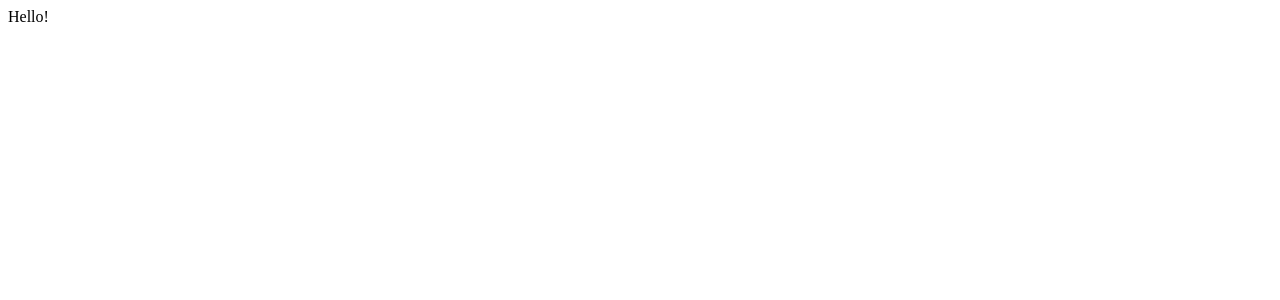
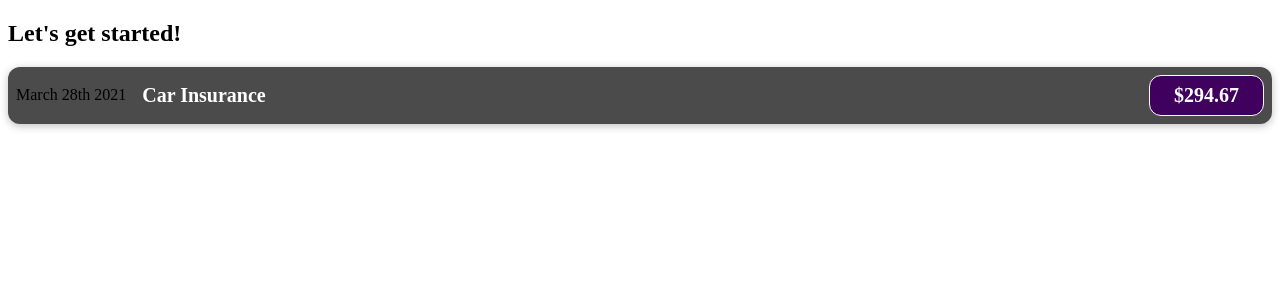
Before and after one commit to VinuBalagopalAP/Starting-With-React, a React (Create React App) app: page / in a window 1280 px wide. Shown: the top 300 px of the page. Built offline with nearby package versions, Linux system fonts and the light colour scheme.

Commit message:
ExpenseItem created

```diff
--- a/src/App.js
+++ b/src/App.js
@@ -1,5 +1,12 @@
+import ExpenseItem from "./components/ExpenseItem";
+
 function App() {
-  return <div>Hello!</div>;
+  return (
+    <div>
+      <h2>Let's get started!</h2>
+      <ExpenseItem></ExpenseItem>
+    </div>
+  );
 }
 
 export default App;
--- /dev/null
+++ b/src/components/ExpenseItem.css
@@ -0,0 +1,56 @@
+.expense-item {
+  display: flex;
+  justify-content: space-between;
+  align-items: center;
+  box-shadow: 0 2px 8px rgba(0, 0, 0, 0.25);
+  padding: 0.5rem;
+  margin: 1rem 0;
+  border-radius: 12px;
+  background-color: #4b4b4b;
+}
+
+.expense-item__description {
+  display: flex;
+  flex-direction: column;
+  gap: 1rem;
+  align-items: flex-end;
+  flex-flow: column-reverse;
+  justify-content: flex-start;
+  flex: 1;
+}
+
+.expense-item h2 {
+  color: #3a3a3a;
+  font-size: 1rem;
+  flex: 1;
+  margin: 0 1rem;
+  color: white;
+}
+
+.expense-item__price {
+  font-size: 1rem;
+  font-weight: bold;
+  color: white;
+  background-color: #40005d;
+  border: 1px solid white;
+  padding: 0.5rem;
+  border-radius: 12px;
+}
+
+@media (min-width: 580px) {
+  .expense-item__description {
+    flex-direction: row;
+    align-items: center;
+    justify-content: flex-start;
+    flex: 1;
+  }
+
+  .expense-item__description h2 {
+    font-size: 1.25rem;
+  }
+
+  .expense-item__price {
+    font-size: 1.25rem;
+    padding: 0.5rem 1.5rem;
+  }
+}
--- /dev/null
+++ b/src/components/ExpenseItem.js
@@ -0,0 +1,15 @@
+import "./ExpenseItem.css";
+
+function ExpenseItem() {
+  return (
+    <div className="expense-item">
+      <div>March 28th 2021</div>
+      <div className="expense-item__description">
+        <h2>Car Insurance</h2>
+        <div className="expense-item__price">$294.67</div>
+      </div>
+    </div>
+  );
+}
+
+export default ExpenseItem;
```
